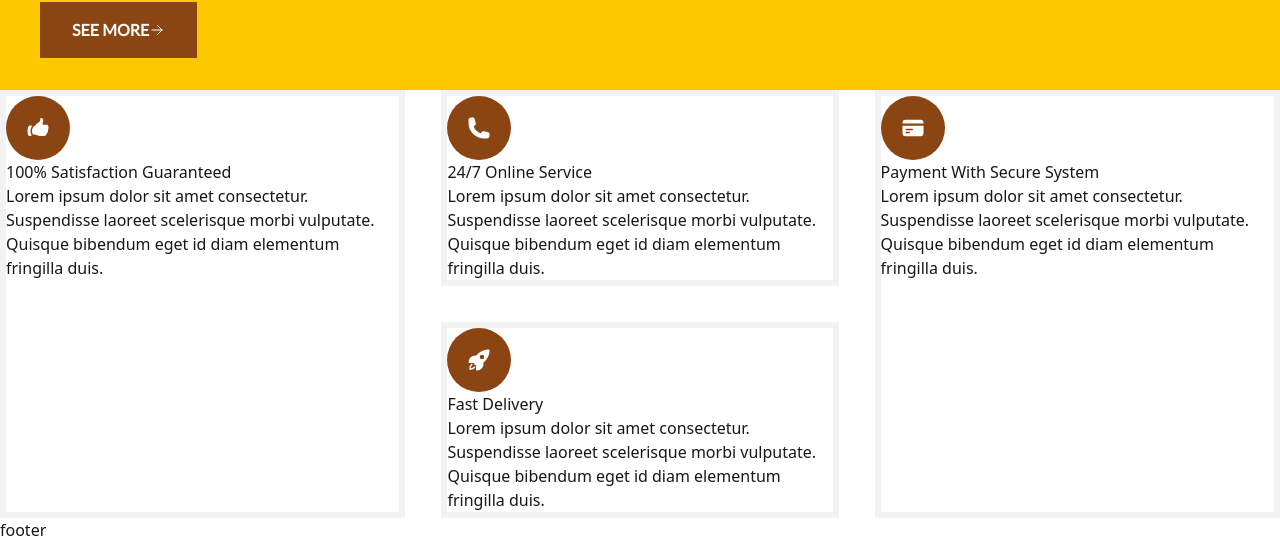
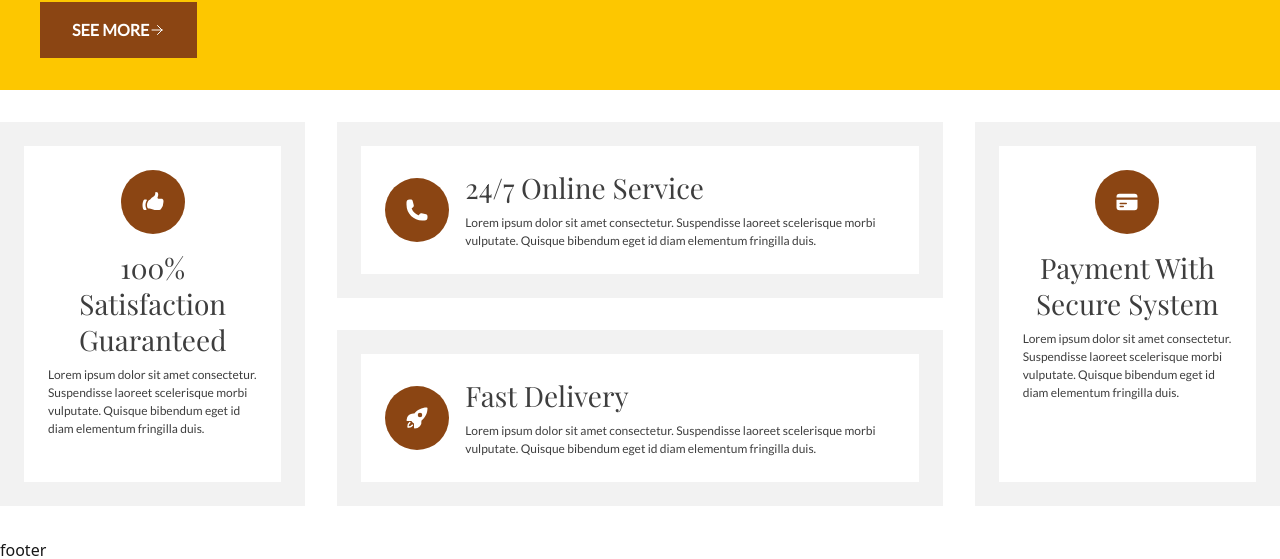
Before and after one commit to j-a-sunny/modeva, a Next.js app: page / in a window 1280 px wide. Shown: the part 2598-3157 px from the top of the page. Built offline with nearby package versions, Linux system fonts and the light colour scheme.

Commit message:
Finished Service part

```diff
--- a/app/components/Service.jsx
+++ b/app/components/Service.jsx
@@ -3,33 +3,76 @@ import { HiCreditCard, HiHandThumbUp, HiPhone, HiRocketLaunch } from 'react-icon
 
 const Service = () => {
   return (
-    <div className='container flex gap-9 w-full'>
-      <div className="border-6 border-[#f2f2f2] w-full">
-        <div className='flex justify-center items-center w-[64px] h-[64px] bg-primary text-white text-[24px] rounded-full'><HiHandThumbUp /></div>
-        <div className="">
-          <h2>100% Satisfaction Guaranteed  </h2>
-          <p>Lorem ipsum dolor sit amet consectetur. Suspendisse laoreet scelerisque morbi vulputate. Quisque bibendum eget id diam elementum fringilla duis. </p>
+
+    <div className="container py-8 gap-8 gap-y-8 flex flex-col lg:flex-row">
+      <div className="bg-[#f2f2f2] lg:w-1/4 p-6">
+        <div className="flex flex-col  items-center gap-y-4 bg-background h-full p-6">
+          {/* div1 content start */}
+
+          {/* icon part */}
+          <div className="flex justify-center items-center aspect-square h-16 w-16 bg-primary text-white text-[24px] rounded-full"><HiHandThumbUp />
+          </div>
+
+          {/* text part */}
+          <div className="flex flex-col gap-y-2">
+            <h3 className='font-prime font-normal text-[28px] text-center text-dark-gray leading-9'>100% Satisfaction Guaranteed  </h3>
+            <p className='font-second font-normal text-[12px] text-dark-gray'>Lorem ipsum dolor sit amet consectetur. Suspendisse laoreet scelerisque morbi vulputate. Quisque bibendum eget id diam elementum fringilla duis. </p>
+          </div>
+
+          {/* div1 content end */}
         </div>
       </div>
-      <div className="flex flex-col gap-9 w-full">
-        <div className="border-6 border-[#f2f2f2]"><div className='flex justify-center items-center w-[64px] h-[64px] bg-primary text-white text-[24px] rounded-full'><HiPhone/></div>        <div className="">
-          <h2>24/7 Online Service  </h2>
-          <p>Lorem ipsum dolor sit amet consectetur. Suspendisse laoreet scelerisque morbi vulputate. Quisque bibendum eget id diam elementum fringilla duis. </p>
+      <div className="flex flex-col lg:w-1/2 gap-y-8">
+        <div className='bg-[#f2f2f2] h-full p-6'>
+          <div className="flex flex-col lg:flex-row items-center gap-4 bg-background h-full p-6">
+            {/* div2.1 content start */}
+            {/* icon part */}
+            <div className="flex justify-center items-center aspect-square h-16 w-16 bg-primary text-white text-[24px] rounded-full"><HiPhone />
+            </div>
+
+            {/* text part */}
+            <div className="flex flex-col gap-y-2">
+              <h3 className='font-prime font-normal text-[28px] text-dark-gray leading-9'>24/7 Online Service  </h3>
+              <p className='font-second font-normal text-[12px] text-dark-gray'>Lorem ipsum dolor sit amet consectetur. Suspendisse laoreet scelerisque morbi vulputate. Quisque bibendum eget id diam elementum fringilla duis. </p>
+            </div>
+            {/* div2.1 content end */}
+          </div>
         </div>
-</div>
-        <div className="border-6 border-[#f2f2f2]"><div className='flex justify-center items-center w-[64px] h-[64px] bg-primary text-white text-[24px] rounded-full'><HiRocketLaunch /></div>        <div className="">
-          <h2>Fast Delivery  </h2>
-          <p>Lorem ipsum dolor sit amet consectetur. Suspendisse laoreet scelerisque morbi vulputate. Quisque bibendum eget id diam elementum fringilla duis. </p>
+        <div className='bg-[#f2f2f2] h-full p-6'>
+          <div className="flex flex-col lg:flex-row items-center gap-4 bg-background h-full p-6">
+            {/* div2.2 content start*/}
+
+            {/* icon */}
+            <div className="flex justify-center items-center aspect-square h-16 w-16 bg-primary text-white text-[24px] rounded-full"><HiRocketLaunch /></div>
+
+            {/* text */}
+            <div className="flex flex-col gap-y-2">
+              <h3 className='font-prime font-normal text-[28px] text-dark-gray leading-9'>Fast Delivery  </h3>
+              <p className='font-second font-normal text-[12px] text-dark-gray'>Lorem ipsum dolor sit amet consectetur. Suspendisse laoreet scelerisque morbi vulputate. Quisque bibendum eget id diam elementum fringilla duis. </p>
+            </div>
+
+            {/* div2.2 content end*/}
+          </div>
         </div>
-</div>
       </div>
-      <div className="border-6 border-[#f2f2f2] w-full"><div className='flex justify-center items-center w-[64px] h-[64px] bg-primary text-white text-[24px] rounded-full'><HiCreditCard /></div>        <div className="">
-          <h2>Payment With Secure System  </h2>
-          <p>Lorem ipsum dolor sit amet consectetur. Suspendisse laoreet scelerisque morbi vulputate. Quisque bibendum eget id diam elementum fringilla duis. </p>
+      <div className="bg-[#f2f2f2] lg:w-1/4 p-6">
+        <div className="flex flex-col items-center gap-y-4 bg-background h-full p-6">
+          {/* div3 payment content start */}
+
+          {/* icon */}
+          <div className="flex justify-center items-center aspect-square h-16 bg-primary text-white text-[24px] rounded-full"><HiCreditCard /></div>
+
+          {/* text start */}
+          {/* text */}
+          <div className='flex flex-col gap-y-2'>
+            <h3 className='font-prime font-normal text-[28px] text-center text-dark-gray leading-9'>Payment With Secure System  </h3>
+            <p className='font-second font-normal text-[12px] text-dark-gray'>Lorem ipsum dolor sit amet consectetur. Suspendisse laoreet scelerisque morbi vulputate. Quisque bibendum eget id diam elementum fringilla duis. </p>
+          </div>
+
+          {/* div3 content end */}
         </div>
-</div>
-    </div>
-  )
+      </div>
+    </div>)
 }
 
 export default Service
```
